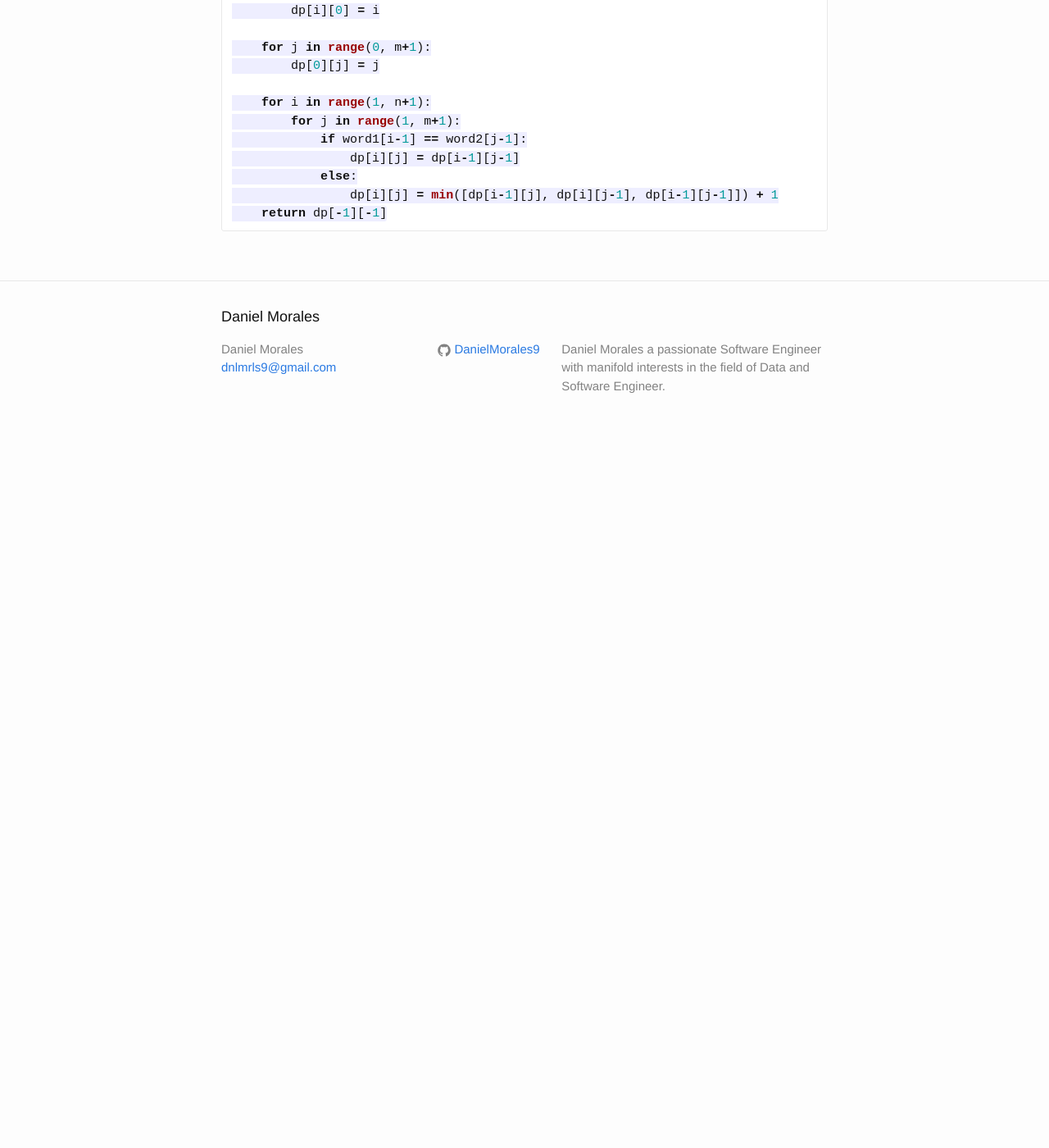
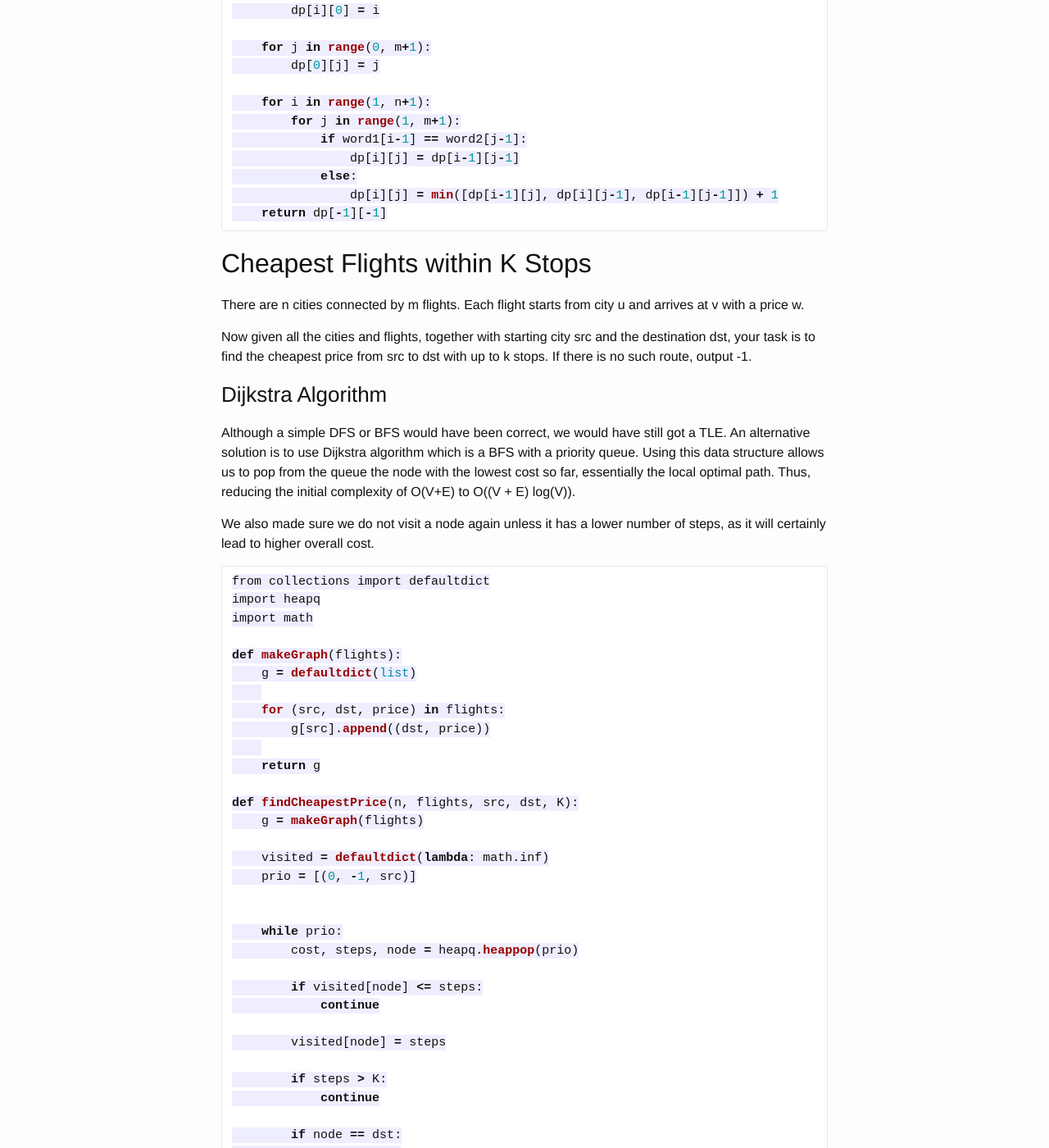
Before and after one commit to DanielMorales9/danielmorales9.github.io, a Jekyll site: the page built from _algorithms/dynamic-programming.md, in a window 1280 px wide and 1400 px high, scrolled down 10882 px. Shown: the whole window at 82% size. Built offline with Jekyll 4.4.1, drawn with Linux system fonts in a browser that asks for light colours; before the commit the page ends 11424 px from its top, so only the background shows below that; some of the changed text lies outside the part shown.

Commit message:
cheapest filghts within K

`````diff
--- a/_algorithms/dynamic-programming.md
+++ b/_algorithms/dynamic-programming.md
@@ -461,3 +461,88 @@ def minDistance(word1, word2):
                 dp[i][j] = min([dp[i-1][j], dp[i][j-1], dp[i-1][j-1]]) + 1
     return dp[-1][-1]
 ````
+
+## Cheapest Flights within K Stops
+
+There are n cities connected by m flights. Each flight starts from city u and arrives at v with a price w.
+
+Now given all the cities and flights, together with starting city src and the destination dst, your task is to find the cheapest price from src to dst with up to k stops. If there is no such route, output -1.
+### Dijkstra Algorithm
+
+Although a simple DFS or BFS would have been correct, we would have still got a TLE. An alternative solution is to use Dijkstra algorithm which is a BFS with a priority queue. Using this data structure allows us to pop from the queue the node with the lowest cost so far, essentially the local optimal path. Thus, reducing the initial complexity of O(V+E) to O((V + E) log(V)).
+
+We also made sure we do not visit a node again unless it has a lower number of steps, as it will certainly lead to higher overall cost.
+
+````python
+from collections import defaultdict
+import heapq
+import math
+
+def makeGraph(flights):
+    g = defaultdict(list)
+
+    for (src, dst, price) in flights:
+        g[src].append((dst, price))
+
+    return g
+
+def findCheapestPrice(n, flights, src, dst, K):
+    g = makeGraph(flights)
+
+    visited = defaultdict(lambda: math.inf)
+    prio = [(0, -1, src)]
+
+
+    while prio:
+        cost, steps, node = heapq.heappop(prio)
+
+        if visited[node] <= steps:
+            continue
+
+        visited[node] = steps
+
+        if steps > K:
+            continue
+
+        if node == dst:
+            return cost
+
+        for (node, weight) in g[node]:
+            heapq.heappush(prio, (cost + weight, steps + 1, node))
+
+    return -1
+````
+
+### Bellman-Ford Algorithm
+An alternative solution, is to use the Bellman-Ford Algorithm, which is probably the fastest solution and it follows a similar pattern to other DP problems we already encountered.
+Similar to the Climbing starts we keep a DP array to store the minimum cost so far.
+For each step up to K, we compute the minimum price or cost from going to any node to any other node. By doing this we are incrementally updating the lowest price to go to any node, making this solution effective also for single node source to many destination nodes.
+The important part is the initialization step of the DP array whose destinations are initialized with the price of the direct link from the source.
+
+The final time complexity is equal to O(K * m) where K is the number of allowed steps and m is the number of flights or edges.
+
+````python
+import math
+
+def findCheapestPrice(n, flights, src, dst, K):
+    prices = [math.inf for _ in range(n)]
+
+    prices[src] = 0
+
+    for (a, b, p) in flights:
+        if a == src:
+            prices[b] = p
+
+    for i in range(0, K):
+
+        current = [*prices]
+        for (a, b, p) in flights:
+            current[b] = min(current[b], prices[a] + p)
+
+        prices = current
+
+    if prices[dst] == math.inf:
+        return -1
+    else:
+        return prices[dst]
+````
--- a/index.html
+++ b/index.html
@@ -3,7 +3,7 @@ layout: default
 ---
 
 <div class="home">
-<!--  <h1 class="page-heading">Posts</h1>-->
+  <!--  <h1 class="page-heading">Posts</h1>-->
   <ul class="post-list">
     {% for post in site.posts %}
       <li>
`````
Also changed, not shown: about.md (+3 -1 lines).
